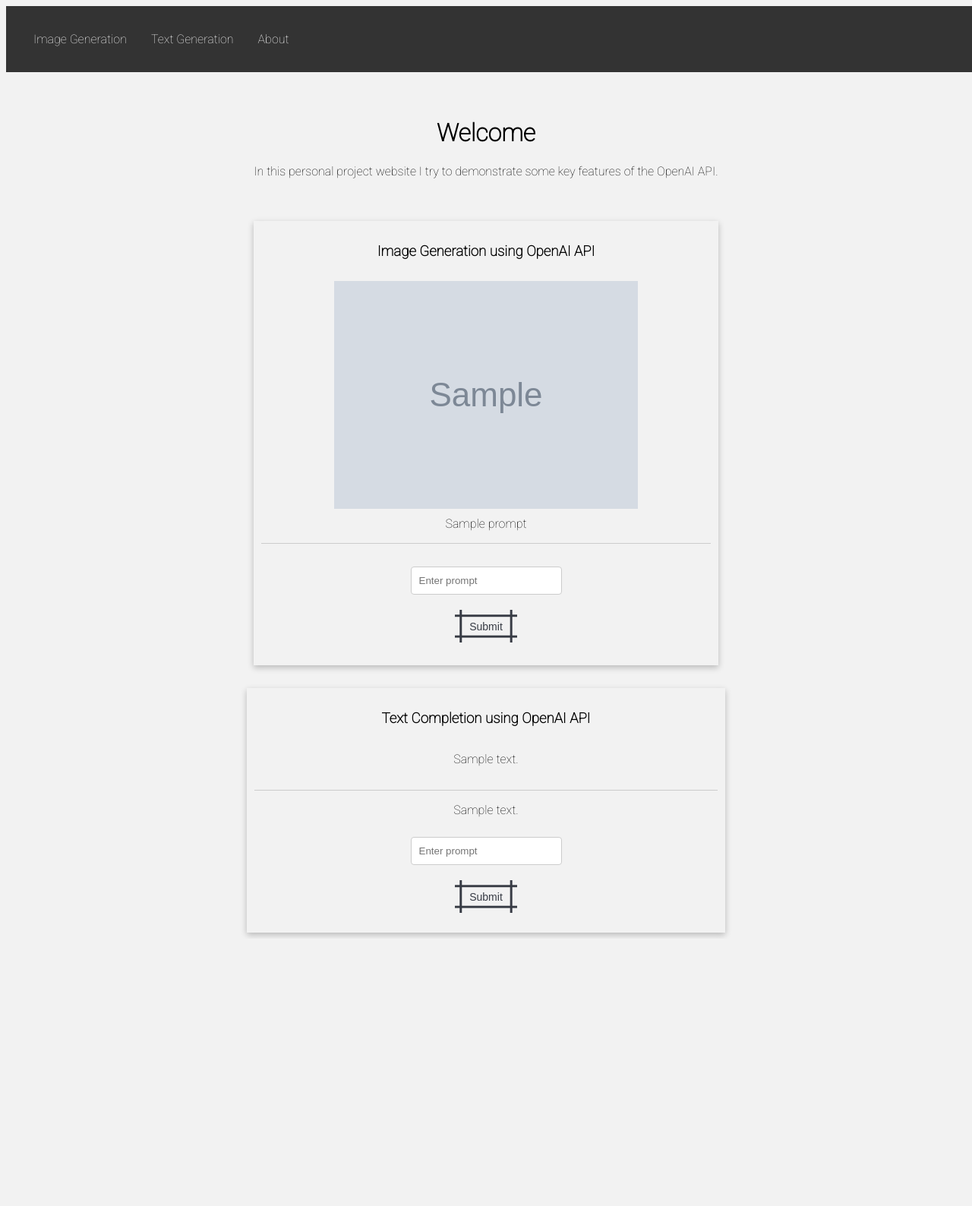
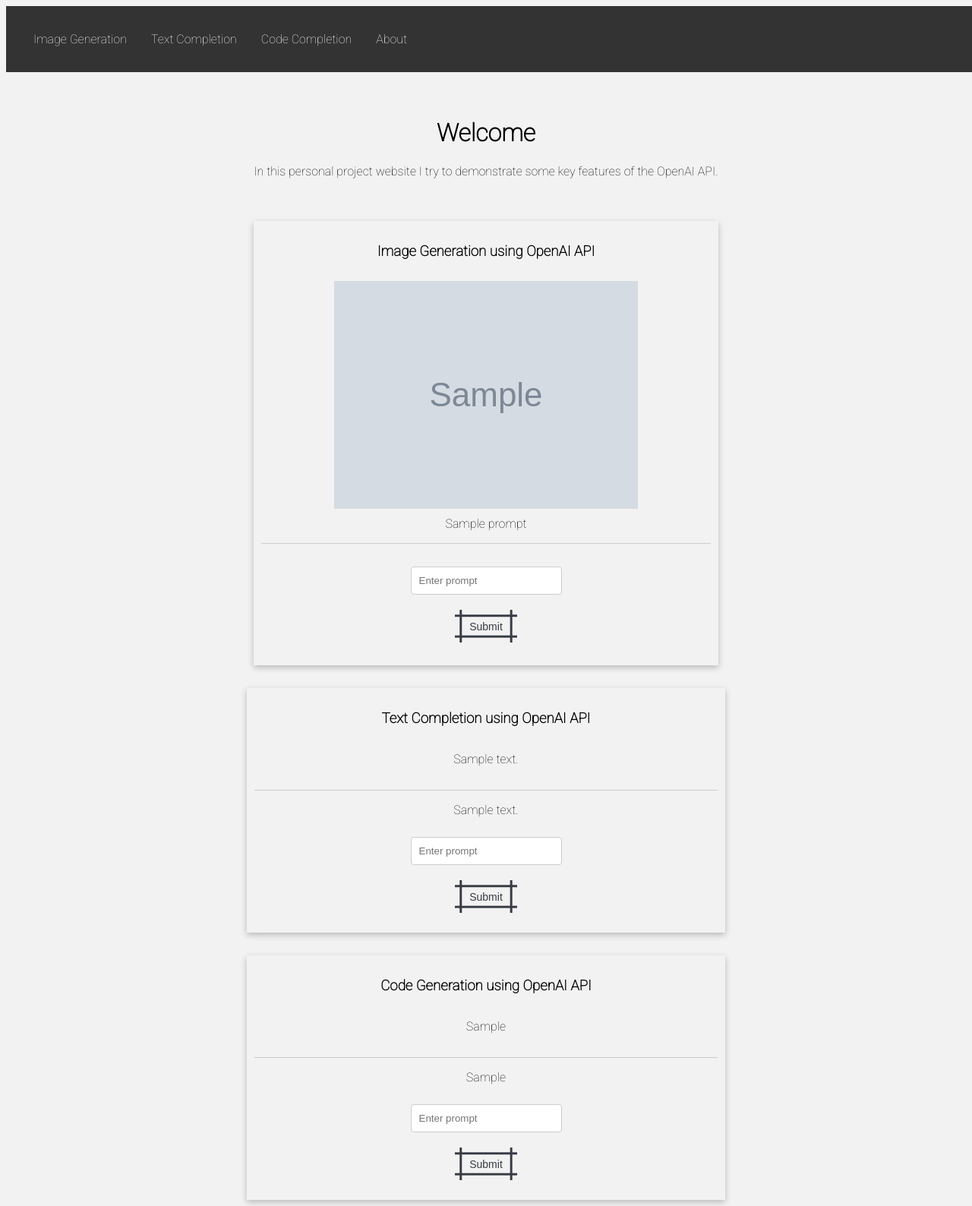
Before and after one commit to davidobsz/openai-personal-project-webapp, a Flask app: template templates/index.html in a window 1280 px wide. Shown: the whole page at 76% size. Before the commit the page ends 1234 px from the top, so only its background shows below. Run offline with Flask 2, Linux system fonts and the light colour scheme; the template is opened without the code that fills it: most values are stand-ins (such as "Sample title", 1, 10 or a date in 2020); grey boxes marked "Sample" are stand-in pictures.

Commit message:
added code completion function

```diff
--- a/app.py
+++ b/app.py
@@ -34,7 +34,7 @@ url = ""
 # flask route  "/" with 2 https methods GET and POST
 @app.route('/', endpoint="home", methods=(["GET", "POST"]))
 def index():
-    print(openai.Model.list())
+    #print(openai.Model.list())
     # if request method from home page is post - user pressed submit button.
     if request.method == "POST":
         try:
@@ -58,8 +58,11 @@ def index():
             return "error.html"
     text = request.args.get("text_response")
     text_prompt = request.args.get("text_prompt")
+
+    code = request.args.get("code_response")
+    code_prompt = request.args.get("code_prompt")
     # if no post just return home page
-    return render_template("index.html", image_url=url, text_response=text, text_prompt=text_prompt)
+    return render_template("index.html", image_url=url, text_response=text, text_prompt=text_prompt, code_prompt=code_prompt, code_response=code)
 
 
 @app.route('/text_completion', methods=(["POST"]))
@@ -77,6 +80,20 @@ def text():
     return redirect(url_for("home", text_response=response, text_prompt=prompt))
 
 
+@app.route('/code_generation', methods=(["POST"]))
+def code():
+    prompt = request.form["code-generation"]
+    print(prompt)
+    response = openai.Completion.create(
+        model="code-davinci-002",
+        prompt=f"{prompt}",
+        max_tokens=3800,
+        temperature=0
+    )
+    print("response", response)
+    response = response['choices'][0]['text']
+    return redirect(url_for("home", code_response=response, code_prompt=prompt))
+
 # @app.route('/edit', methods=(["GET", "POST"]))
 # def edit():
 #     response = openai.Image.create_edit(
--- a/static/style.css
+++ b/static/style.css
@@ -26,9 +26,22 @@ body{
     width: fit-content;
   margin-top: 30px;
   }
+
+#actual-response-code {
+  padding: 15px;
+}
 #actual-response{
   padding: 15px;
 }
+
+
+#code-prompt{
+    margin: 0 auto;
+    box-shadow: rgba(0, 0, 0, 0.24) 0px 3px 8px;
+    padding: 10px;
+    width: fit-content;
+  margin-top: 30px;
+  }
 #image-form {
     padding: 20px;
     margin: 0 auto;
--- a/templates/index.html
+++ b/templates/index.html
@@ -9,7 +9,8 @@
 <nav>
   <ul id="nav-ul">
     <li><a href="#img-prompt">Image Generation</a></li>
-    <li><a href="#text-prompt">Text Generation</a></li>
+    <li><a href="#text-prompt">Text Completion</a></li>
+    <li><a href="#code-prompt">Code Completion</a></li>
     <li><a href="about.html">About</a></li>
   </ul>
 </nav>
@@ -59,6 +60,18 @@
         </div>
 
 
+
+        <div id="code-prompt" style="width: 610px;">
+        <h3>Code Generation using OpenAI API</h3>
+            <p id="actual-response-code">{{ code_response }}</p>
+            <div style="border-top: 1px solid #ccc;">
+                <p >{{ code_prompt }}</p>
+            <form id="code-completion-form" method="post" action="/code_generation">
+                <input class="prompt-input" placeholder="Enter prompt" id="code-generation" name="code-generation"><br>
+                <button class="button-89" id="submit-prompt" type="submit" onclick="return load()" onclick="return checkInput()">Submit</button>
+            </form>
+            </div>
+        </div>
 {##}
 {#<div class="loader" id="loader">#}
 {#  <div class="loader-inner">#}
```
